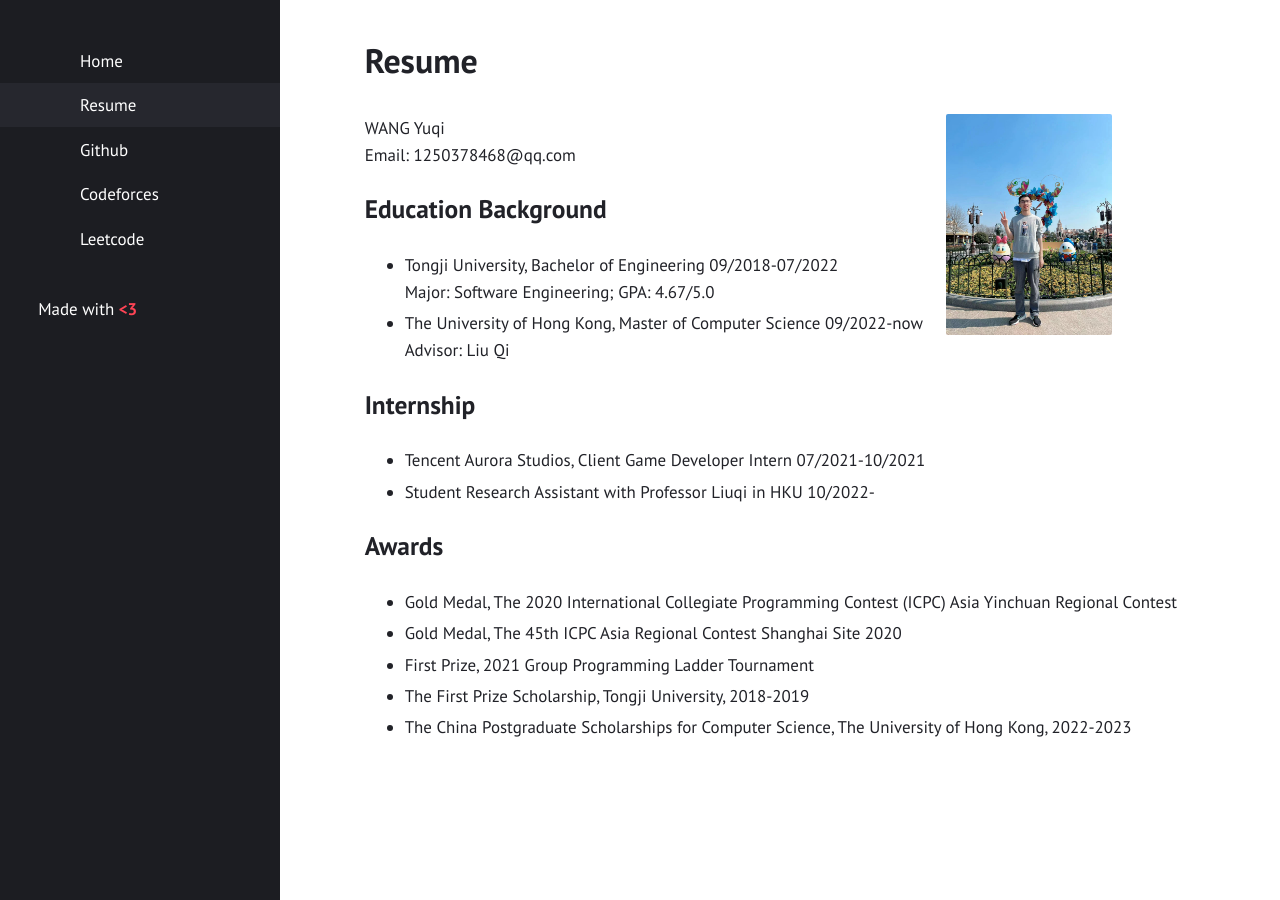
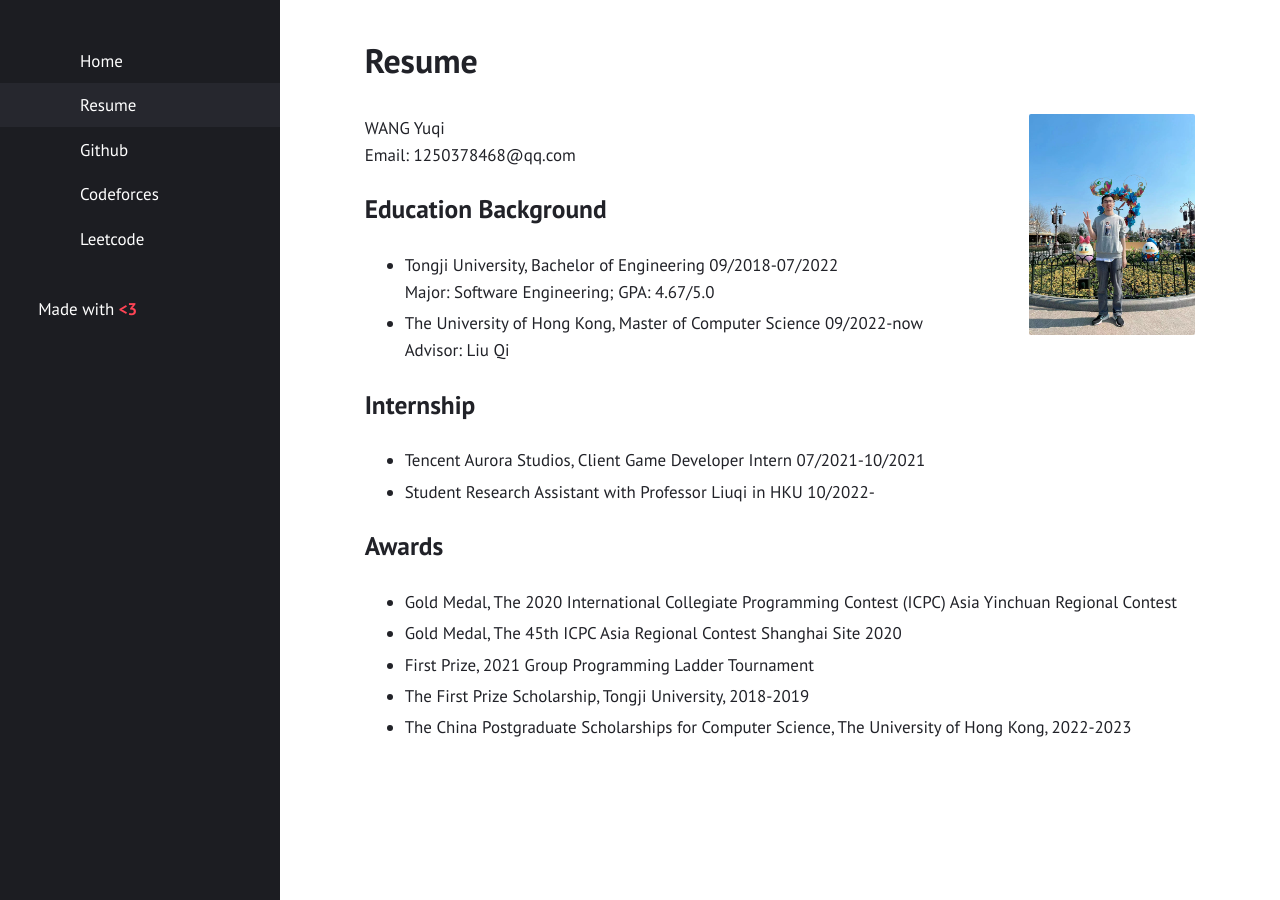
Before and after one commit to bugggggggg/bugggggggg.github.io, a Jekyll site: the page built from Resume.md, in a window 1280 px wide. Built offline with Jekyll 4.4.1, drawn with Linux system fonts in a browser that asks for light colours.

Commit message:
image margin

```diff
--- a/Resume.md
+++ b/Resume.md
@@ -3,7 +3,7 @@ title:  "Resume"
 layout: post
 ---
 
-<img src="../../../assets/img/me.jpg" style="float: right; margin: 0 10% 0 0;" width="20%"/>
+<img src="../../../assets/img/me.jpg" style="float: right; margin: 0 0 0 0;" width="20%"/>
 
 
 WANG Yuqi<br/>
```
